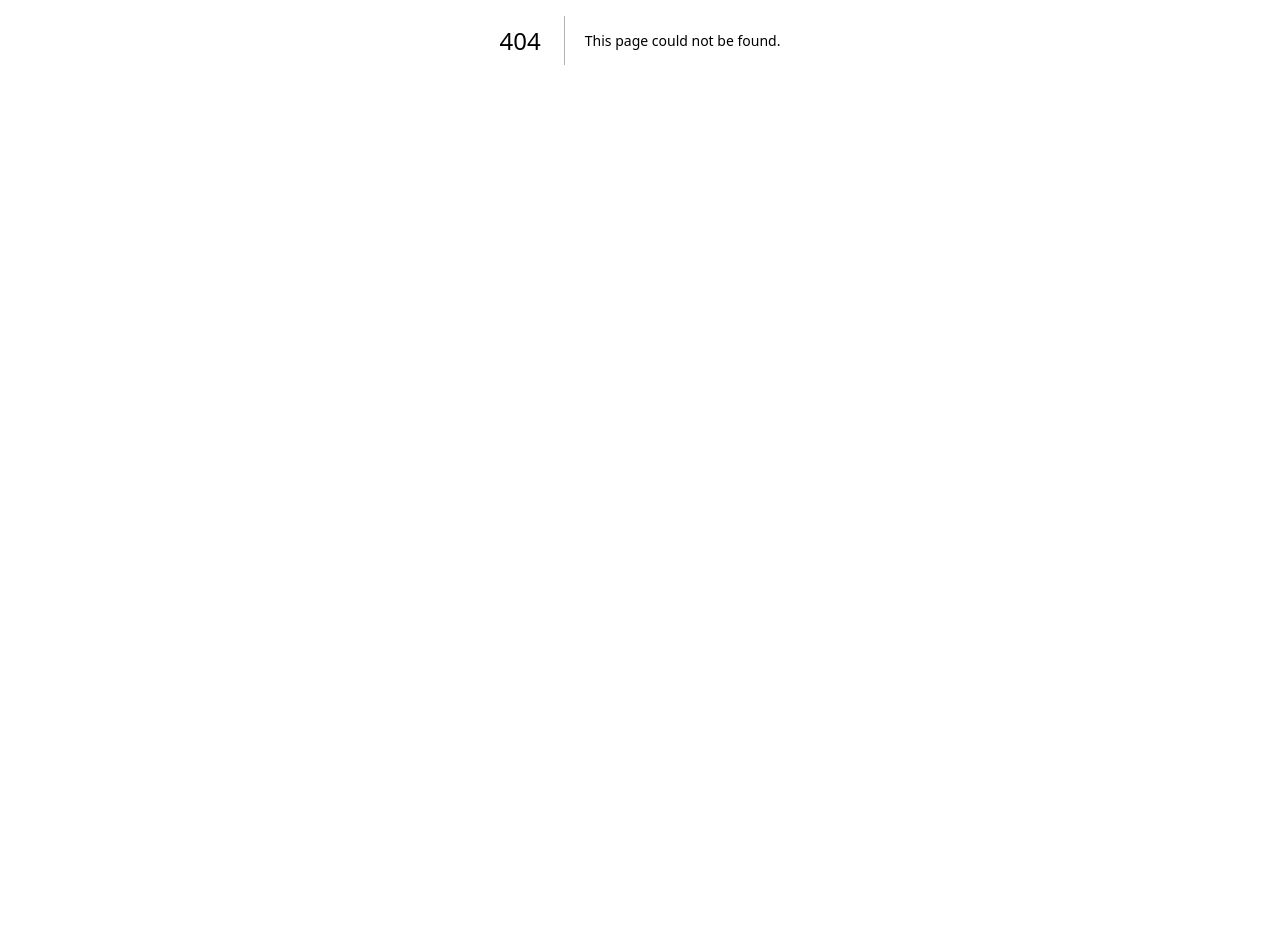
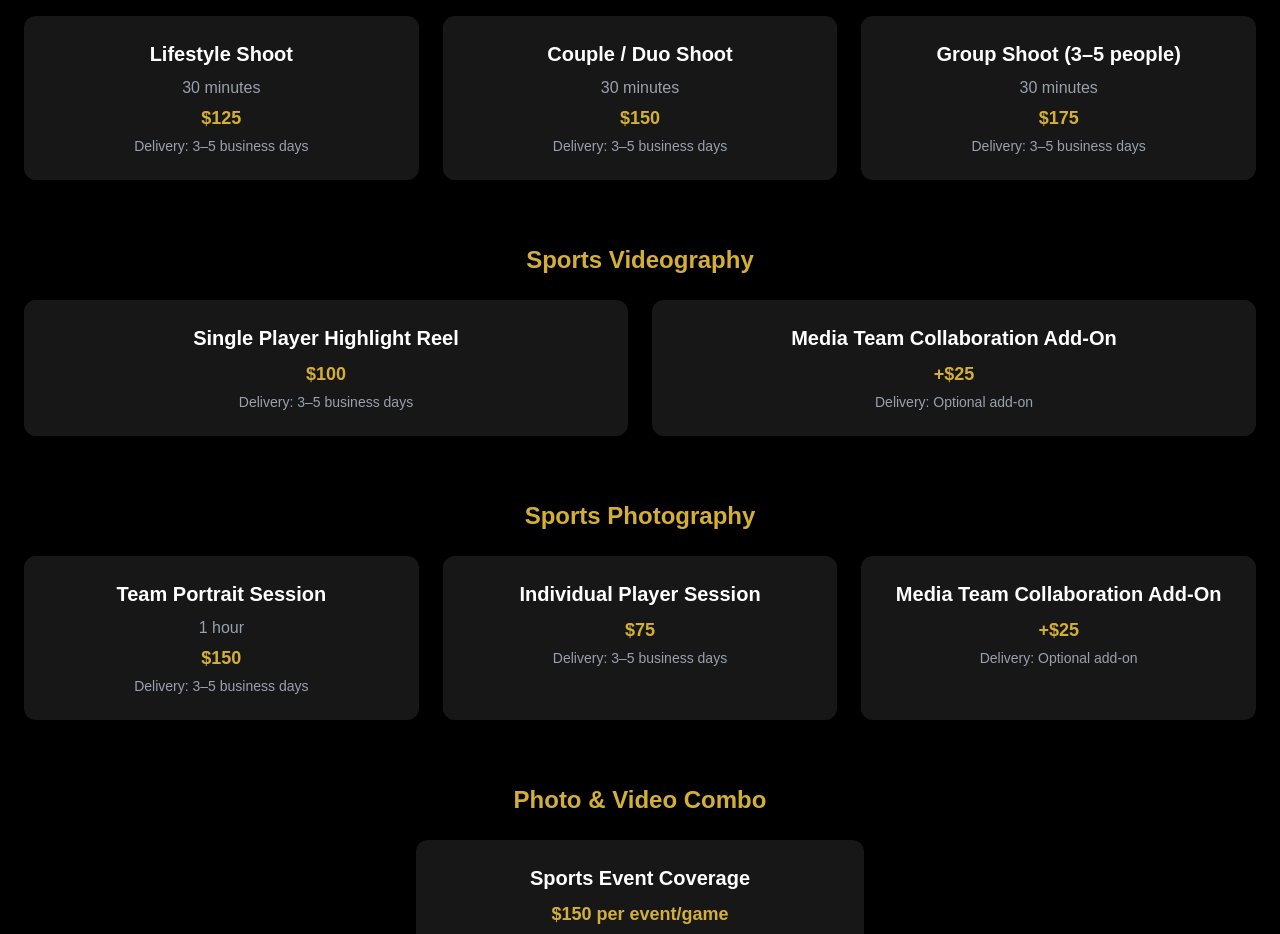
Before and after one commit to samuelomondi2/madi-visuals-2, a Next.js app in the folder frontend/: page /components/services in a window 1280 px wide. Before the commit this address had no page. Shown: the part 360-1294 px from the top of the page. Before the commit the page ends 800 px from the top, so only its background shows below. Built offline with nearby package versions, Linux system fonts and the light colour scheme.

Commit message:
added dates and time to UI

```diff
--- a/frontend/pages/components/bookOnline.tsx
+++ b/frontend/pages/components/bookOnline.tsx
@@ -8,7 +8,6 @@ interface BookingModalProps {
 }
 
 export default function BookingModal({ open, setOpen }: BookingModalProps) {
-  // const [open, setOpen] = useState(false);
   const [step, setStep] = useState(1);
 
   const nextStep = () => setStep((prev) => Math.min(prev + 1, 2));
@@ -89,6 +88,21 @@ export default function BookingModal({ open, setOpen }: BookingModalProps) {
                   placeholder="Phone Number"
                   className="rounded-lg bg-neutral-900 p-2 text-white text-sm border border-neutral-700 focus:border-[#D4AF37] outline-none"
                 />
+
+                {/* New Schedule Inputs */}
+                <div className="flex gap-2">
+                  <input
+                    type="date"
+                    className="rounded-lg bg-neutral-900 p-2 text-white text-sm border border-neutral-700 focus:border-[#D4AF37] outline-none flex-1"
+                    required
+                  />
+                  <input
+                    type="time"
+                    className="rounded-lg bg-neutral-900 p-2 text-white text-sm border border-neutral-700 focus:border-[#D4AF37] outline-none flex-1"
+                    required
+                  />
+                </div>
+
                 <select
                   className="rounded-lg bg-neutral-900 p-2 text-white text-sm border border-neutral-700 focus:border-[#D4AF37] outline-none"
                   required
--- /dev/null
+++ b/frontend/pages/components/services.tsx
@@ -0,0 +1,186 @@
+'use client';
+
+import Link from "next/link";
+
+const lifestyleServices = [
+  {
+    title: "Lifestyle Shoot",
+    duration: "30 minutes",
+    price: "$125",
+    delivery: "3–5 business days",
+  },
+  {
+    title: "Couple / Duo Shoot",
+    duration: "30 minutes",
+    price: "$150",
+    delivery: "3–5 business days",
+  },
+  {
+    title: "Group Shoot (3–5 people)",
+    duration: "30 minutes",
+    price: "$175",
+    delivery: "3–5 business days",
+  },
+];
+
+const sportsVideo = [
+  {
+    title: "Single Player Highlight Reel",
+    price: "$100",
+    delivery: "3–5 business days",
+  },
+  {
+    title: "Media Team Collaboration Add-On",
+    price: "+$25",
+    delivery: "Optional add-on",
+  },
+];
+
+const sportsPhoto = [
+  {
+    title: "Team Portrait Session",
+    duration: "1 hour",
+    price: "$150",
+    delivery: "3–5 business days",
+  },
+  {
+    title: "Individual Player Session",
+    price: "$75",
+    delivery: "3–5 business days",
+  },
+  {
+    title: "Media Team Collaboration Add-On",
+    price: "+$25",
+    delivery: "Optional add-on",
+  },
+];
+
+const addons = [
+  { title: "Extra Hours", description: "Price upon request" },
+  { title: "Rush Delivery", description: "Price upon request" },
+  { title: "Reels / Social Edits", description: "Price upon request" },
+  { title: "Other Services", description: "Custom add-ons available" },
+];
+
+function ServiceCard({ title, duration, price, delivery, description }: any) {
+  return (
+    <div className="bg-neutral-900 rounded-xl p-6 text-center transition hover:scale-105 hover:bg-neutral-800">
+      <h3 className="text-xl font-semibold mb-2">{title}</h3>
+
+      {duration && <p className="text-gray-400 mb-1">{duration}</p>}
+
+      {price && (
+        <p className="text-[#D4AF37] font-bold text-lg mb-1">{price}</p>
+      )}
+
+      {delivery && (
+        <p className="text-gray-400 text-sm">Delivery: {delivery}</p>
+      )}
+
+      {description && (
+        <p className="text-gray-400 text-sm">{description}</p>
+      )}
+    </div>
+  );
+}
+
+export default function Services() {
+  return (
+    <main className="pt-24 bg-black text-white min-h-screen">
+      <section className="mx-auto max-w-7xl px-6 py-12">
+
+        {/* Header */}
+        <div className="text-center mb-12">
+          <h1 className="text-4xl font-bold mb-4">
+            Services & Pricing
+          </h1>
+          <p className="text-gray-300 max-w-2xl mx-auto">
+            High-quality photography and videography for lifestyle,
+            sports, and special events.
+          </p>
+        </div>
+
+        {/* Lifestyle Photography */}
+        <Section title="Lifestyle Photography">
+          <p className="text-gray-300 mb-6 text-center">
+            Most booked for personal branding, couples & everyday moments.
+          </p>
+
+          <div className="grid gap-6 md:grid-cols-3">
+            {lifestyleServices.map((service, i) => (
+              <ServiceCard key={i} {...service} />
+            ))}
+          </div>
+        </Section>
+
+        {/* Sports Videography */}
+        <Section title="Sports Videography">
+          <div className="grid gap-6 md:grid-cols-2">
+            {sportsVideo.map((service, i) => (
+              <ServiceCard key={i} {...service} />
+            ))}
+          </div>
+        </Section>
+
+        {/* Sports Photography */}
+        <Section title="Sports Photography">
+          <div className="grid gap-6 md:grid-cols-3">
+            {sportsPhoto.map((service, i) => (
+              <ServiceCard key={i} {...service} />
+            ))}
+          </div>
+        </Section>
+
+        {/* Combo */}
+        <Section title="Photo & Video Combo">
+          <div className="max-w-md mx-auto">
+            <ServiceCard
+              title="Sports Event Coverage"
+              price="$150 per event/game"
+              description="Includes curated photos and short-form video clips"
+              delivery="3–5 business days"
+            />
+          </div>
+        </Section>
+
+        {/* Special Events */}
+        <Section title="Weddings, Baby Showers & Special Events">
+          <div className="text-center">
+            <p className="text-gray-300 mb-6">
+              Custom pricing available. Please contact Madi Visuals
+              directly for event inquiries.
+            </p>
+
+            <Link
+              href="/contact"
+              className="inline-block rounded-lg bg-[#D4AF37] px-6 py-3 text-black font-medium hover:opacity-90 transition"
+            >
+              Contact Us
+            </Link>
+          </div>
+        </Section>
+
+        {/* Add-ons */}
+        <Section title="Add-Ons">
+          <div className="grid gap-6 md:grid-cols-2">
+            {addons.map((addon, i) => (
+              <ServiceCard key={i} {...addon} />
+            ))}
+          </div>
+        </Section>
+
+      </section>
+    </main>
+  );
+}
+
+function Section({ title, children }: any) {
+  return (
+    <div className="mb-16">
+      <h2 className="text-2xl font-semibold mb-6 text-center text-[#D4AF37]">
+        {title}
+      </h2>
+      {children}
+    </div>
+  );
+}
--- a/frontend/pages/components/test.tsx
+++ /dev/null
@@ -1,59 +0,0 @@
-import React, { useState } from "react";
-
-const PopupForm: React.FC = () => {
-  const [isOpen, setIsOpen] = useState(false);
-
-  const handleSubmit = (e: React.FormEvent<HTMLFormElement>) => {
-    e.preventDefault();
-    alert("Form submitted!");
-    setIsOpen(false);
-  };
-
-  return (
-    <div>
-      <button onClick={() => setIsOpen(true)}>Open Form</button>
-
-      {isOpen && (
-        <div style={overlayStyle}>
-          <div style={popupStyle}>
-            <h2>Contact Form</h2>
-
-            <form onSubmit={handleSubmit}>
-              <input type="text" placeholder="Name" required />
-              <input type="email" placeholder="Email" required />
-              <textarea placeholder="Message" required />
-
-              <div style={{ marginTop: "10px" }}>
-                <button type="submit">Submit</button>
-                <button type="button" onClick={() => setIsOpen(false)}>
-                  Cancel
-                </button>
-              </div>
-            </form>
-          </div>
-        </div>
-      )}
-    </div>
-  );
-};
-
-const overlayStyle: React.CSSProperties = {
-  position: "fixed",
-  top: 0,
-  left: 0,
-  width: "100%",
-  height: "100%",
-  background: "rgba(0,0,0,0.5)",
-  display: "flex",
-  justifyContent: "center",
-  alignItems: "center",
-};
-
-const popupStyle: React.CSSProperties = {
-  background: "white",
-  padding: "20px",
-  borderRadius: "8px",
-  width: "300px",
-};
-
-export default PopupForm;
```
Lines whose indentation alone changed are shown as unchanged.
